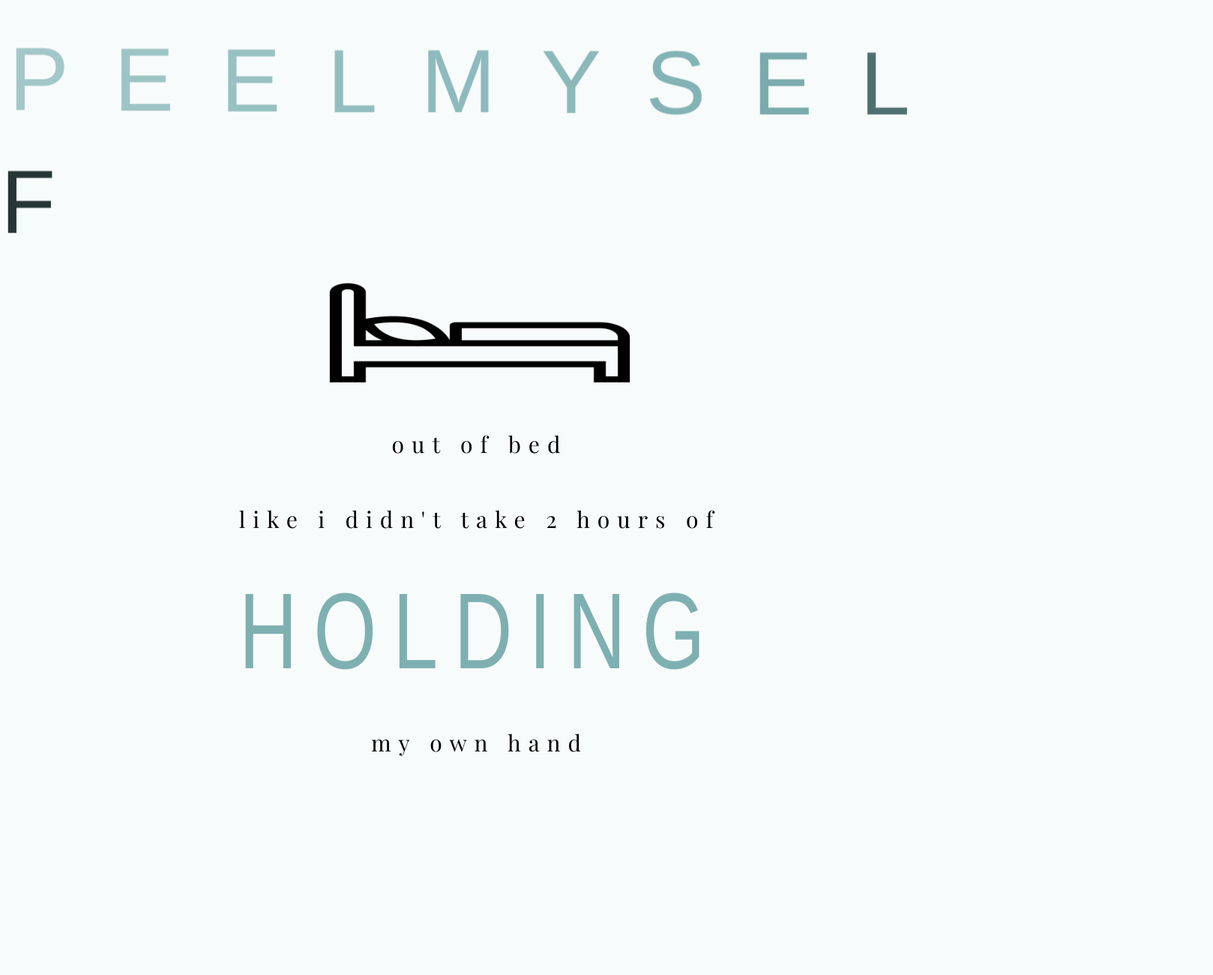
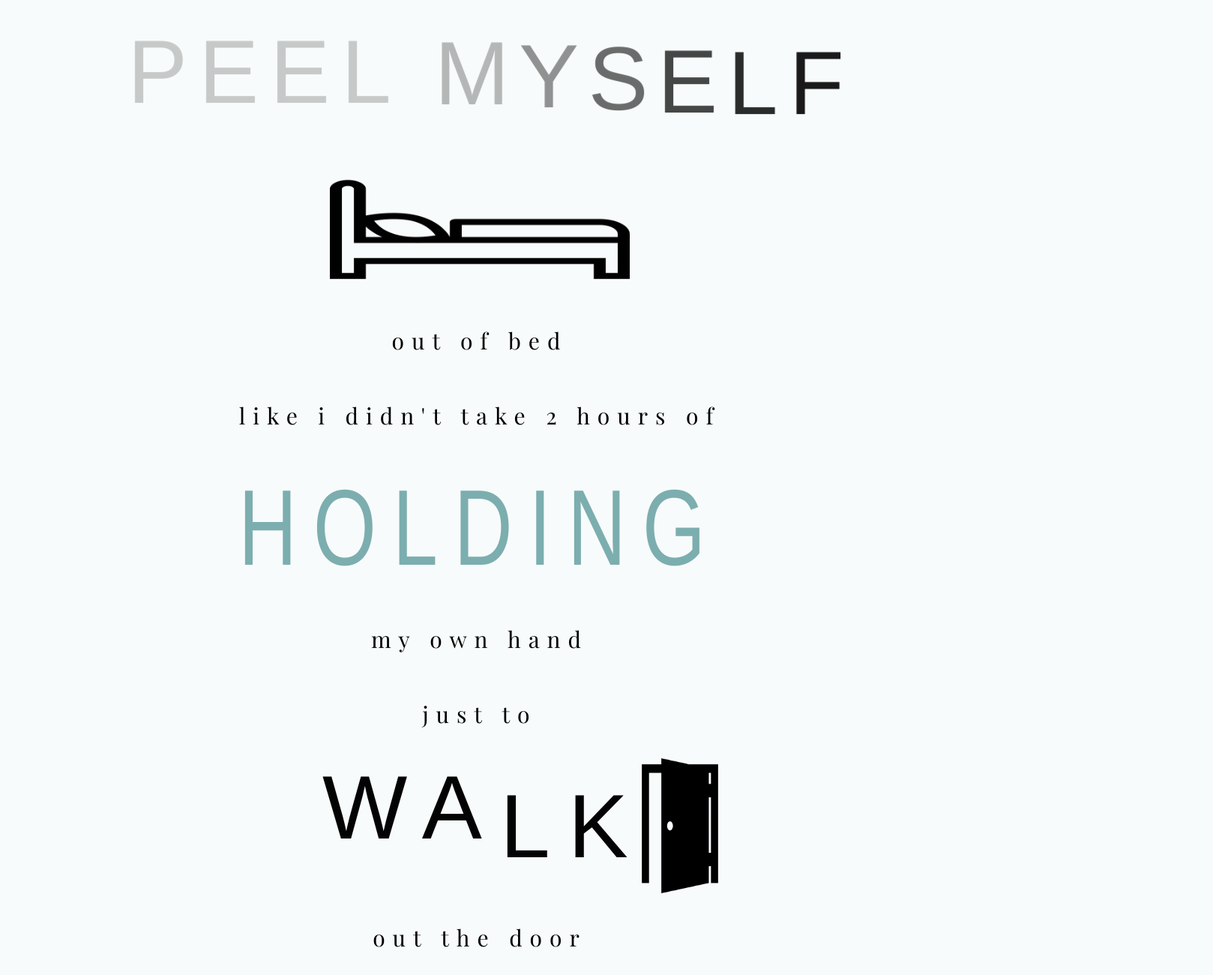
Before and after one commit to dmoy2/animated-poem, a plain HTML site: page index.html in a window 1280 px wide. Shown: the part 2286-3586 px from the top of the page at 75% size, 1618 px wide, since content can reach past the window. Before the commit the page ends 3326 px from the top, so only its background shows below. Drawn offline with nearby package versions, Linux system fonts and the light colour scheme; a web font is replaced by a local one.

Commit message:
Finished line 5 "walk", starting line 6

```diff
--- a/index.html
+++ b/index.html
@@ -42,16 +42,8 @@
                 <div class="animated" id="peel" style="letter-spacing: 0.5rem;"
                     data-aos="zoom-in-up" data-aos-offset="300" data-aos-duration="3000"
                     data-aos-anchor="#bed">
-                    <span>P</span>
-                    <span>E</span>
-                    <span>E</span>
-                    <span>L</span>
-                    <span>M</span>
-                    <span>Y</span>
-                    <span>S</span>
-                    <span>E</span>
-                    <span>L</span>
-                    <span>F</span>
+                    <span>P</span><span>E</span><span>E</span><span>L</span>
+                    <span>M</span><span>Y</span><span>S</span><span>E</span><span>L</span><span>F</span>
                 </div>
                 <img src="./imgs/bed.png" alt="bed" id="bed"
                 data-aos="zoom-out-down" data-aos-offset="300" data-aos-duration="3000">
@@ -63,7 +55,12 @@
                 <p>my own hand</p>
             </div>
             <div class="container five">
-
+                <p>just to</p>
+                <div class="animated" id="walk">
+                    <span>W</span><span>A</span><span>L</span><span>K</span>
+                </div>
+                <img src="./imgs/door.png" alt="Door" id="door" data-aos="fade">
+                <p>out the door</p>
             </div>
         </main>
 
--- a/style.css
+++ b/style.css
@@ -116,10 +116,10 @@ main {
     }
 }
 
+
 /* Container Two  */
 
 #rattle {
-    padding: 0 40%;
     animation: shake 1s linear infinite;
     transition: color 600ms linear;
 }
@@ -140,6 +140,9 @@ main {
     }
 }
 
+
+/* Container Three  */
+
 #bed {
     position: relative;
     height: 200px;
@@ -159,26 +162,26 @@ main {
 }
 
 #peel span:nth-child(1) { -webkit-animation-delay: .1s; animation-delay: .1s; }
-#peel span:nth-child(2) { -webkit-animation-delay: .2s; animation-delay: .3s; }
-#peel span:nth-child(3) { -webkit-animation-delay: .3s; animation-delay: .5s; }
-#peel span:nth-child(4) { -webkit-animation-delay: .4s; animation-delay: .7s; }
-#peel span:nth-child(5) { -webkit-animation-delay: .5s; animation-delay: .9s; }
-#peel span:nth-child(6) { -webkit-animation-delay: .6s; animation-delay: 1s; }
-#peel span:nth-child(7) { -webkit-animation-delay: .7s; animation-delay: 1.3s; }
-#peel span:nth-child(8) { -webkit-animation-delay: .8s; animation-delay: 1.5s; }
-#peel span:nth-child(9) { -webkit-animation-delay: .9s; animation-delay: 1.7s; }
-#peel span:nth-child(10) { -webkit-animation-delay: 1s; animation-delay: 1.9s; }
+#peel span:nth-child(2) { -webkit-animation-delay: .3s; animation-delay: .3s; }
+#peel span:nth-child(3) { -webkit-animation-delay: .5s; animation-delay: .5s; }
+#peel span:nth-child(4) { -webkit-animation-delay: .7s; animation-delay: .7s; }
+#peel span:nth-child(5) { -webkit-animation-delay: .9s; animation-delay: .9s; }
+#peel span:nth-child(6) { -webkit-animation-delay: 1.1s; animation-delay: 1.1s; }
+#peel span:nth-child(7) { -webkit-animation-delay: 1.3s; animation-delay: 1.3s; }
+#peel span:nth-child(8) { -webkit-animation-delay: 1.5s; animation-delay: 1.5s; }
+#peel span:nth-child(9) { -webkit-animation-delay: 1.7s; animation-delay: 1.7s; }
+#peel span:nth-child(10) { -webkit-animation-delay: 1.9; animation-delay: 1.9s; }
 
 @keyframes peel {
-    15% {
+    15%, 85% {
         top: -20px;
-        left: 5px;
-        color: rgba(95,158,160, 0.8);
+        left: 10px;
+        color: rgba(0, 0, 0, 0.8);
     }
-    100% {
+    35%, 50%, 65% {
         top: -35px;
         left: 20px;
-        color: rgba(95,158,160, 0.2);
+        color: rgba(0, 0, 0, 0.2);
     }
 }
 
@@ -186,7 +189,8 @@ main {
 /* Container 4 */
 
 #holding {
-    animation: squeeze 4s ease-in-out infinite;
+    -webkit-animation: squeeze 4s ease-in-out infinite;
+            animation: squeeze 4s ease-in-out infinite;
 }
 
 @keyframes squeeze {
@@ -198,6 +202,46 @@ main {
 }
 
 
+/* Container 5 */
+
+#door {
+    position: absolute;
+    width: 150px;
+    height: 180px;
+    left: 65%;
+}
+
+#walk {
+    position: relative;
+    -webkit-animation: moveX 2s ease-in infinite;
+            animation: moveX 2s ease-in infinite;
+}
+
+#walk span {
+    position: relative;
+    -webkit-animation: walk 1s ease-in infinite;
+            animation: walk 1s ease-in infinite;
+}
+
+#walk span:nth-child(1) { -webkit-animation-delay: .7s; animation-delay: .7s; }
+#walk span:nth-child(2) { -webkit-animation-delay: .5s; animation-delay: .5s; }
+#walk span:nth-child(3) { -webkit-animation-delay: .3s; animation-delay: .3s; }
+#walk span:nth-child(4) { -webkit-animation-delay: .1s; animation-delay: .1s; }
+
+@keyframes walk {
+    50% {
+        top: -25px;
+    }
+}
+
+@keyframes moveX {
+    100% {
+        transform: translateX(80%);
+        color: rgba(0, 0, 0, 0.2);
+    }
+}
+
+
 /* Media Queries */
 
 @media only screen and (max-width: 700px) {
@@ -205,9 +249,18 @@ main {
         font-size: 15px;
     }
 
-    #moon,
-    #bed {
+    #moon {
         width: 75px;
         height: 75px;
     }
+
+    #bed {
+        width: 150px;
+        height: 100px;
+    }
+
+    #door {
+        width: 75px;
+        height: 100px;
+    }
 }
```
Also changed, not shown: imgs/door.png (added).
